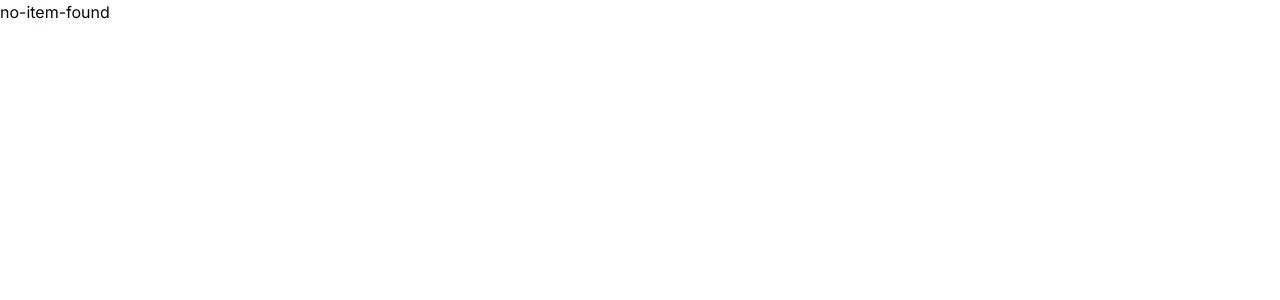
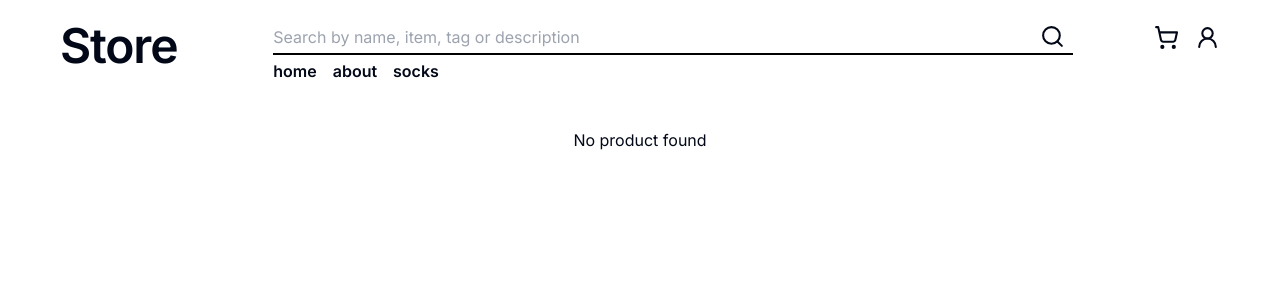
Before and after one commit to fishnchipa/Ecommerce-frontend, a Next.js app: page /no-item-found in a window 1280 px wide. Shown: the top 300 px of the page. Built offline with nearby package versions, Linux system fonts and the light colour scheme.

Commit message:
implemented individual product page with cart functionality

```diff
--- a/app/(routes)/[itemId]/page.tsx
+++ /dev/null
@@ -1,9 +0,0 @@
-import React from 'react'
-
-function page({ params }: { params: { itemId: string }}) {
-	return (
-		<div>{params.itemId}</div>
-	)
-}
-
-export default page
--- /dev/null
+++ b/app/(routes)/[product]/page.tsx
@@ -0,0 +1,31 @@
+"use client"
+
+import { addToCart } from '@/app/api/db/database';
+import ItemMain from '@/components/item-main';
+import NavBar from '@/components/ui/nav-bar';
+import { User } from 'next-auth';
+import { SessionProvider, useSession } from 'next-auth/react';
+import { useSearchParams } from 'next/navigation'
+import React from 'react'
+
+function page({ params }: { params: { product: string }}) {
+
+	const searchParams =  useSearchParams();
+
+
+	const itemId = searchParams.get("id")
+	const category = searchParams.get("category")
+	const price = searchParams.get("price")
+
+	return (
+		<>
+			<SessionProvider>
+
+				<NavBar />
+				<ItemMain name={params.product} itemId={itemId!}/>
+			</SessionProvider>
+		</>
+	)
+}
+
+export default page
--- /dev/null
+++ b/app/(routes)/no-item-found/page.tsx
@@ -0,0 +1,13 @@
+import NavBar from "@/components/ui/nav-bar";
+
+export default function() {
+
+	return (
+		<>
+			<NavBar />
+			<div className="flex justify-center pt-[8rem] ">
+				No product found
+			</div>
+		</>
+	)
+}
```
